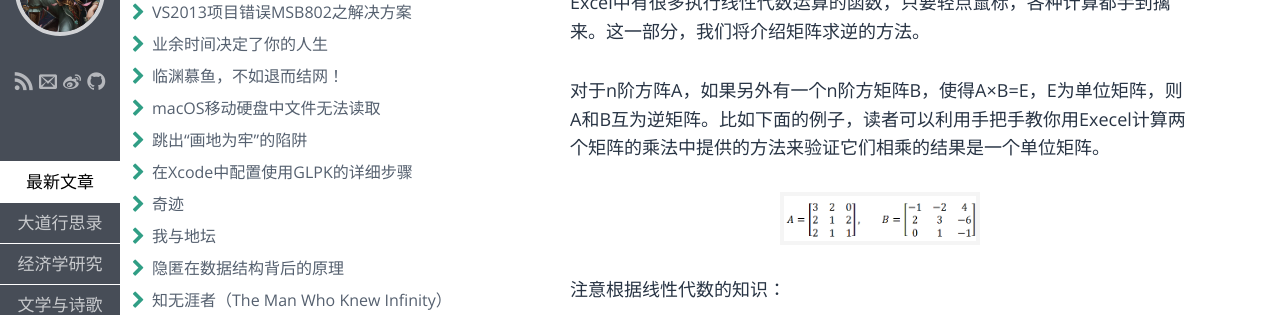
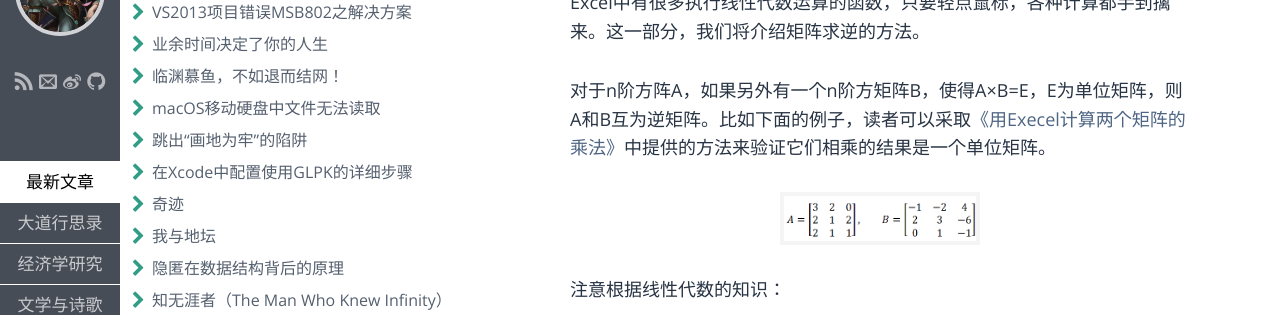
Before and after one commit to fzuo/baimafujinji, a Jekyll site: the page built from _posts/tool/2012-11-09-excel-inverse-matrix.md, in a window 1280 px wide. Shown: the part 148-463 px from the top of the page. Built offline with Jekyll 4.4.1, drawn with Linux system fonts in a browser that asks for light colours; some web fonts are replaced.

Commit message:
Update 2012-11-09-excel-inverse-matrix.md

```diff
--- a/_posts/tool/2012-11-09-excel-inverse-matrix.md
+++ b/_posts/tool/2012-11-09-excel-inverse-matrix.md
@@ -8,7 +8,7 @@ keywords: Excel,矩阵求逆
 
 Excel中有很多执行线性代数运算的函数，只要轻点鼠标，各种计算都手到擒来。这一部分，我们将介绍矩阵求逆的方法。
 
-对于n阶方阵A，如果另外有一个n阶方矩阵B，使得A×B=E，E为单位矩阵，则A和B互为逆矩阵。比如下面的例子，读者可以利用手把手教你用Execel计算两个矩阵的乘法中提供的方法来验证它们相乘的结果是一个单位矩阵。
+对于n阶方阵A，如果另外有一个n阶方矩阵B，使得A×B=E，E为单位矩阵，则A和B互为逆矩阵。比如下面的例子，读者可以采取[《用Execel计算两个矩阵的乘法》](https://fzuo.github.io/2012/11/08/excel-matrix-mul.html)中提供的方法来验证它们相乘的结果是一个单位矩阵。
 
 <p align="center">
 <img src="https://fzuo.github.io/assets/img/excel/excel06.png" width="200">
```
